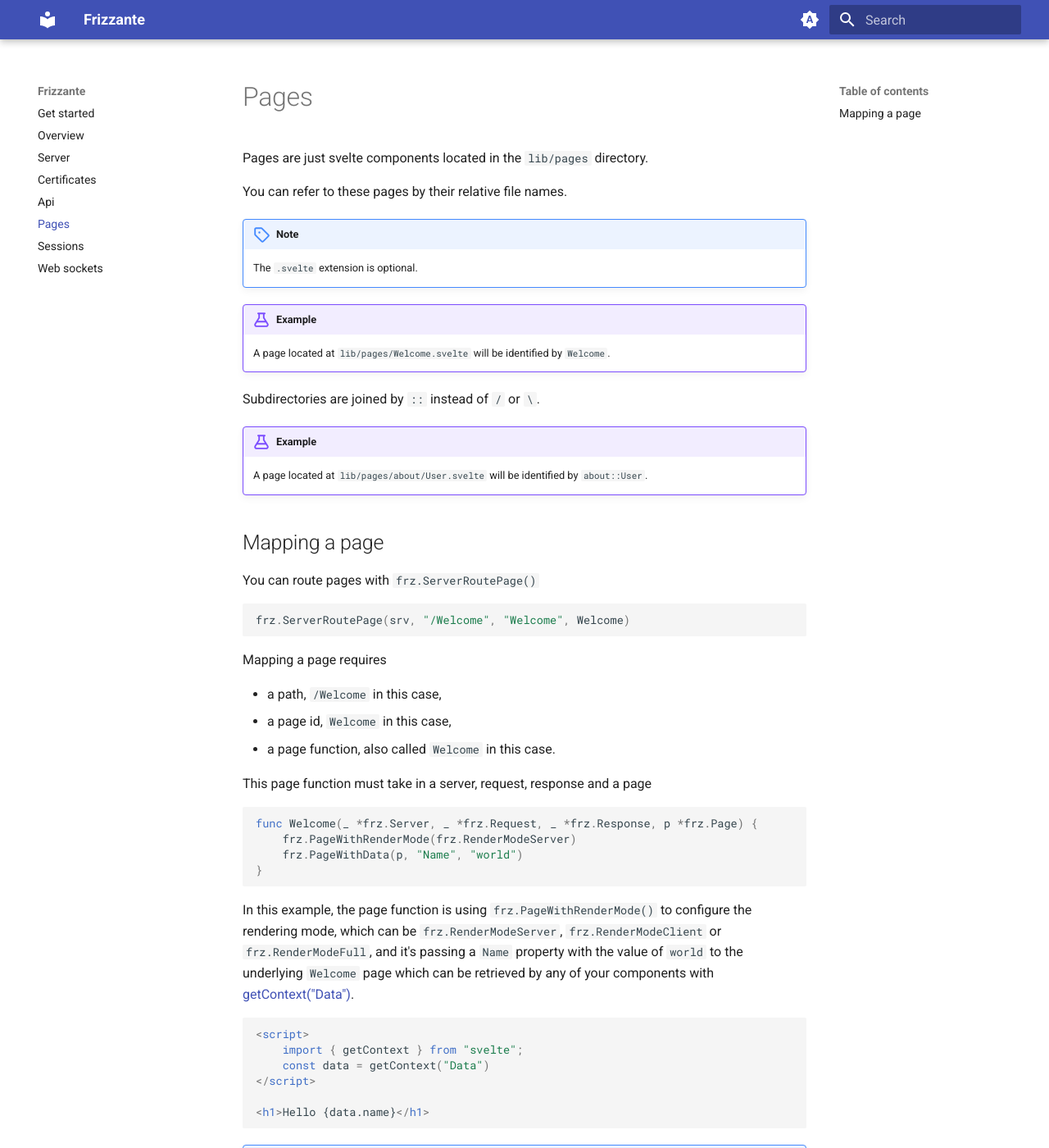
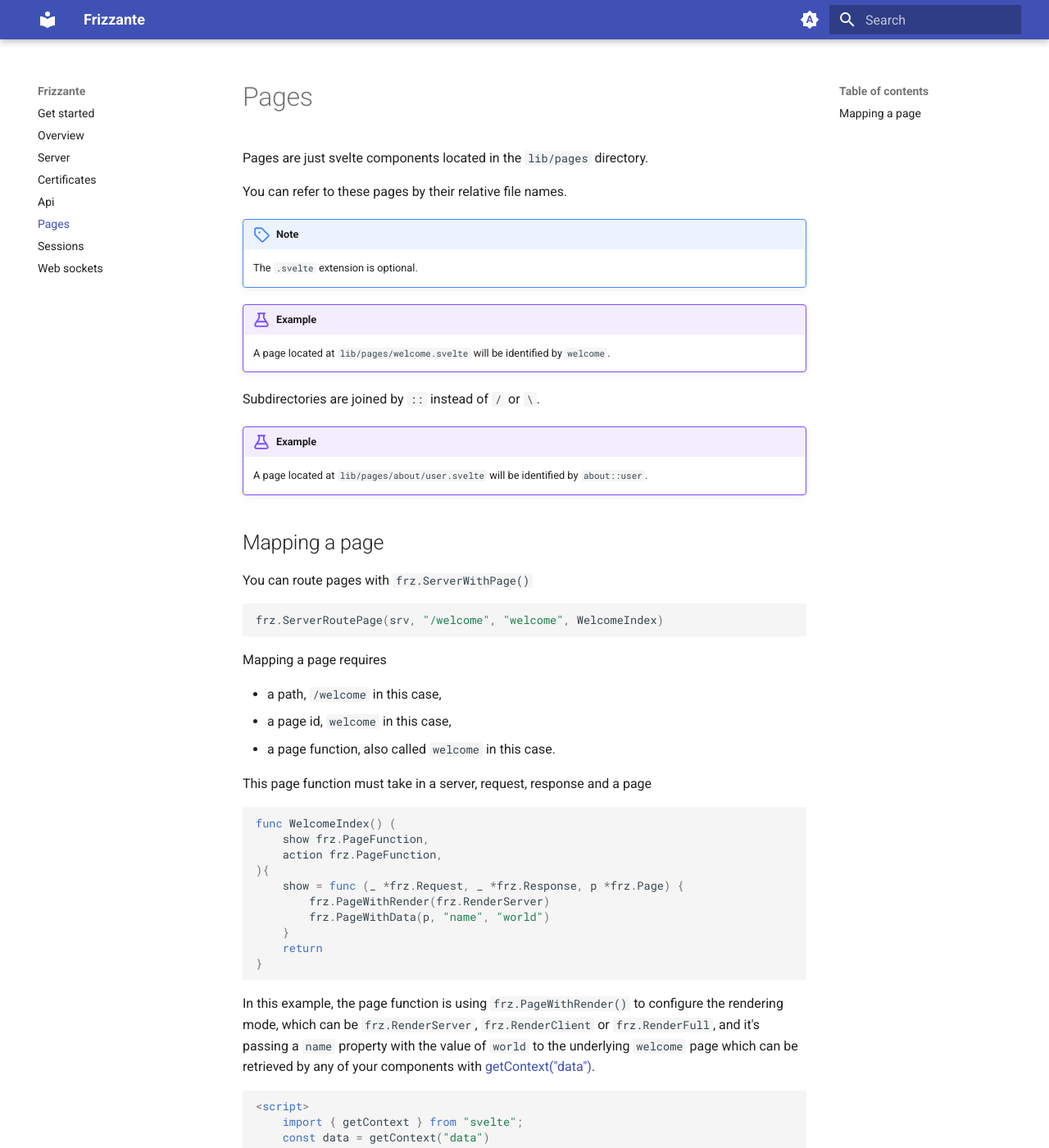
Before and after one commit to razshare/frizzante-docs, an MkDocs documentation site: the page built from docs/pages.md, in a window 1280 px wide and 1400 px high. Shown: the whole window at 82% size. Built offline with MkDocs 1.6.1 and Material for MkDocs 9.7.7, drawn with Linux system fonts in a browser that asks for light colours; some of the changed text lies outside the part shown.

Commit message:
chore(api,pages): updating some names and examples.

````diff
--- a/docs/pages.md
+++ b/docs/pages.md
@@ -6,49 +6,55 @@
 	The `.svelte` extension is optional.
 
 !!! example
-	A page located at `lib/pages/Welcome.svelte` will be identified by `Welcome`.
+	A page located at `lib/pages/welcome.svelte` will be identified by `welcome`.
 
 Subdirectories are joined by `::` instead of `/` or `\`.
 
 !!! example
-	A page located at `lib/pages/about/User.svelte` will be identified by `about::User`.
+	A page located at `lib/pages/about/user.svelte` will be identified by `about::user`.
 
 
 ## Mapping a page
 
-You can route pages with `frz.ServerRoutePage()`
+You can route pages with `frz.ServerWithPage()`
 
 ```go
-frz.ServerRoutePage(srv, "/Welcome", "Welcome", Welcome)
+frz.ServerRoutePage(srv, "/welcome", "welcome", WelcomeIndex)
 ```
 
 Mapping a page requires
 
-- a path, `/Welcome` in this case,
-- a page id, `Welcome` in this case,
-- a page function, also called `Welcome` in this case.
+- a path, `/welcome` in this case,
+- a page id, `welcome` in this case,
+- a page function, also called `welcome` in this case.
 
 This page function must take in a server, request, response and a page
 
 ```go
-func Welcome(_ *frz.Server, _ *frz.Request, _ *frz.Response, p *frz.Page) {
-	frz.PageWithRenderMode(frz.RenderModeServer)
-	frz.PageWithData(p, "Name", "world")
+func WelcomeIndex() (
+	show frz.PageFunction,
+	action frz.PageFunction,
+){
+	show = func (_ *frz.Request, _ *frz.Response, p *frz.Page) {
+		frz.PageWithRender(frz.RenderServer)
+		frz.PageWithData(p, "name", "world")
+	}
+	return
 }
 ```
 
-In this example, the page function is using `frz.PageWithRenderMode()`
+In this example, the page function is using `frz.PageWithRender()`
 to configure the rendering mode,
-which can be `frz.RenderModeServer`, `frz.RenderModeClient` or `frz.RenderModeFull`,
-and it's passing a `Name` property with the value of `world` to the
-underlying `Welcome` page which can be retrieved
-by any of your components with [getContext("Data")](https://svelte.dev/docs/svelte/svelte#getContext).
+which can be `frz.RenderServer`, `frz.RenderClient` or `frz.RenderFull`,
+and it's passing a `name` property with the value of `world` to the
+underlying `welcome` page which can be retrieved
+by any of your components with [getContext("data")](https://svelte.dev/docs/svelte/svelte#getContext).
 
 
 ```html
 <script>
     import { getContext } from "svelte";
-    const data = getContext("Data")
+    const data = getContext("data")
 </script>
 
 <h1>Hello {data.name}</h1>
@@ -58,7 +64,7 @@
 	See [overview page](./overview.md) for more details on rendering modes.
 
 !!! note
-	Default rendering mode is `frz.RenderModeFull`.
+	Default rendering mode is `frz.RenderFull`.
 
 !!! note
-	Context `Data` is created with [$state()](https://svelte.dev/docs/svelte/$state), hence it is reactive.
+	Context `data` is created with [$state()](https://svelte.dev/docs/svelte/$state), hence it is reactive.
````
Also changed, not shown: docs/api.md (+10 -14 lines).
